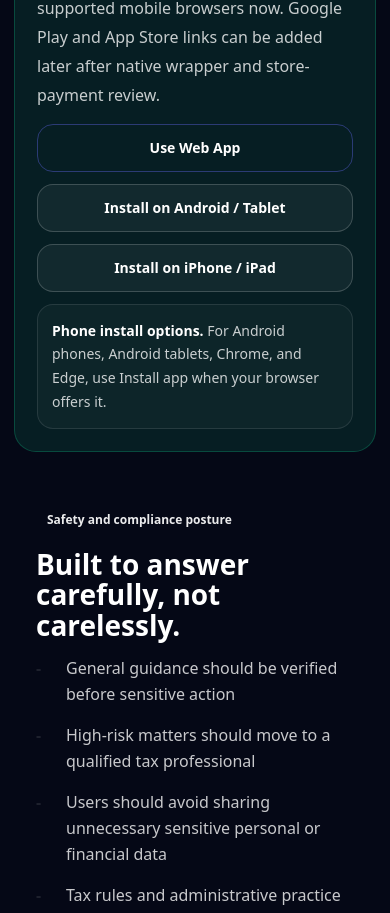
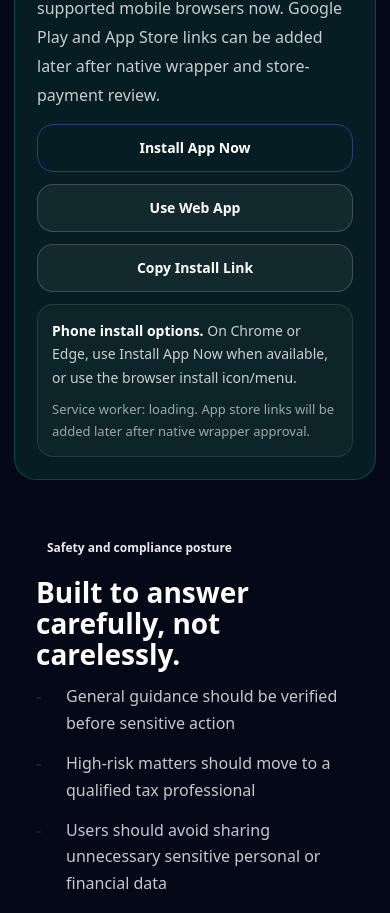
Before and after one commit to SirBM201/naija-tax-guide-frontend, a Next.js app: page / in a window 390 px wide. Shown: the part 6220-7133 px from the top of the page. Built offline with nearby package versions, Linux system fonts and the light colour scheme; no server answers.

Commit message:
Make mobile install controls more reliable

```diff
--- a/components/InstallButtons.tsx
+++ b/components/InstallButtons.tsx
@@ -1,12 +1,19 @@
 "use client";
 
-import React, { useEffect, useState } from "react";
+import React, { useEffect, useMemo, useState } from "react";
 
 type BeforeInstallPromptEvent = Event & {
   platforms?: string[];
   prompt: () => Promise<void>;
   userChoice: Promise<{ outcome: "accepted" | "dismissed"; platform: string }>;
 };
+
+declare global {
+  interface Window {
+    __ntgInstallPrompt?: BeforeInstallPromptEvent | null;
+    __ntgServiceWorkerReady?: boolean;
+  }
+}
 
 type InstallButtonsProps = {
   appHref?: string;
@@ -44,81 +51,138 @@ function detectIos(): boolean {
   return /iphone|ipad|ipod/i.test(window.navigator.userAgent);
 }
 
+function detectAndroid(): boolean {
+  if (typeof window === "undefined") return false;
+  return /android/i.test(window.navigator.userAgent);
+}
+
+function detectInAppBrowser(): boolean {
+  if (typeof window === "undefined") return false;
+  return /FBAN|FBAV|Instagram|Line|Twitter|LinkedInApp|WhatsApp/i.test(window.navigator.userAgent);
+}
+
+function installLink(): string {
+  if (typeof window === "undefined") return "https://www.naijataxguides.com/download";
+  return `${window.location.origin}/download`;
+}
+
 export default function InstallButtons({ appHref = "/login", showInstructions = true }: InstallButtonsProps) {
   const [deferredPrompt, setDeferredPrompt] = useState<BeforeInstallPromptEvent | null>(null);
   const [installed, setInstalled] = useState(false);
   const [isIos, setIsIos] = useState(false);
+  const [isAndroid, setIsAndroid] = useState(false);
+  const [isInAppBrowser, setIsInAppBrowser] = useState(false);
+  const [serviceWorkerReady, setServiceWorkerReady] = useState(false);
   const [message, setMessage] = useState<string | null>(null);
 
   useEffect(() => {
-    setInstalled(detectStandalone());
-    setIsIos(detectIos());
+    const refreshState = () => {
+      setInstalled(detectStandalone());
+      setIsIos(detectIos());
+      setIsAndroid(detectAndroid());
+      setIsInAppBrowser(detectInAppBrowser());
+      setDeferredPrompt(window.__ntgInstallPrompt || null);
+      setServiceWorkerReady(Boolean(window.__ntgServiceWorkerReady));
+    };
 
-    const onBeforeInstallPrompt = (event: Event) => {
-      event.preventDefault();
-      setDeferredPrompt(event as BeforeInstallPromptEvent);
-      setMessage("Install prompt is ready on this device.");
+    refreshState();
+
+    const onPromptReady = () => {
+      refreshState();
+      setMessage("Install prompt is ready on this device. Tap Install App Now.");
     };
 
     const onInstalled = () => {
-      setInstalled(true);
-      setDeferredPrompt(null);
+      refreshState();
       setMessage("Naija Tax Guide has been installed on this device.");
     };
 
-    window.addEventListener("beforeinstallprompt", onBeforeInstallPrompt);
-    window.addEventListener("appinstalled", onInstalled);
+    const onSwReady = () => {
+      refreshState();
+    };
+
+    window.addEventListener("ntg:pwa-install-ready", onPromptReady);
+    window.addEventListener("ntg:pwa-installed", onInstalled);
+    window.addEventListener("ntg:pwa-sw-ready", onSwReady);
 
     return () => {
-      window.removeEventListener("beforeinstallprompt", onBeforeInstallPrompt);
-      window.removeEventListener("appinstalled", onInstalled);
+      window.removeEventListener("ntg:pwa-install-ready", onPromptReady);
+      window.removeEventListener("ntg:pwa-installed", onInstalled);
+      window.removeEventListener("ntg:pwa-sw-ready", onSwReady);
     };
   }, []);
+
+  const statusMessage = useMemo(() => {
+    if (message) return message;
+    if (installed) return "Installed mode detected. Open Naija Tax Guide from your home screen or app launcher.";
+    if (isInAppBrowser) return "You appear to be inside an in-app browser. For installation, open this page in Chrome on Android or Safari on iPhone/iPad.";
+    if (isIos) return "For iPhone and iPad, open this page in Safari, tap Share, then choose Add to Home Screen.";
+    if (deferredPrompt) return "Your browser is ready to install Naija Tax Guide. Tap Install App Now.";
+    if (isAndroid) return "If the install prompt is not shown, open Chrome menu and choose Install app or Add to Home screen.";
+    return "On Chrome or Edge, use Install App Now when available, or use the browser install icon/menu.";
+  }, [deferredPrompt, installed, isAndroid, isInAppBrowser, isIos, message]);
 
   const openWebApp = () => {
     window.location.assign(appHref);
   };
 
-  const installOnAndroidOrDesktop = async () => {
+  const installApp = async () => {
     if (installed) {
       setMessage("The app already appears to be installed. Open it from your home screen or app launcher.");
       return;
     }
 
-    if (deferredPrompt) {
-      await deferredPrompt.prompt();
-      const choice = await deferredPrompt.userChoice;
+    const promptEvent = deferredPrompt || window.__ntgInstallPrompt || null;
+
+    if (promptEvent) {
+      await promptEvent.prompt();
+      const choice = await promptEvent.userChoice;
+      window.__ntgInstallPrompt = null;
       setDeferredPrompt(null);
       setMessage(
         choice.outcome === "accepted"
           ? "Installation started. Open Naija Tax Guide from your home screen when it finishes."
-          : "Installation was dismissed. You can try again from your browser menu."
+          : "Installation was dismissed. You can still install from your browser menu."
       );
       return;
     }
 
+    if (isIos) {
+      setMessage("iPhone or iPad: open this page in Safari, tap Share, then choose Add to Home Screen.");
+      return;
+    }
+
+    if (isInAppBrowser) {
+      setMessage("Open this link in Chrome on Android or Safari on iPhone/iPad, then use the browser install option.");
+      return;
+    }
+
     setMessage(
-      "Android or tablet: open this site in Chrome, tap the browser menu, then choose Install app or Add to Home screen. Desktop Chrome/Edge users can also use the install icon in the address bar."
+      "Install prompt is not available yet on this browser. Try Chrome on Android, Edge/Chrome on desktop, or use the browser menu: Install app / Add to Home screen."
     );
   };
 
-  const showIosInstructions = () => {
-    setMessage(
-      "iPhone or iPad: open naijataxguides.com in Safari, tap the Share button, then choose Add to Home Screen. Apple does not show the same one-tap install prompt as Android Chrome."
-    );
+  const copyInstallLink = async () => {
+    const link = installLink();
+    try {
+      await navigator.clipboard.writeText(link);
+      setMessage("Install link copied. Open it in Chrome on Android or Safari on iPhone/iPad, then add to home screen.");
+    } catch {
+      setMessage(`Install link: ${link}`);
+    }
   };
 
   return (
     <div style={{ display: "grid", gap: 12 }}>
       <div style={{ display: "grid", gridTemplateColumns: "repeat(auto-fit, minmax(180px, 1fr))", gap: 12 }}>
-        <button type="button" onClick={openWebApp} style={primaryButton}>
+        <button type="button" onClick={installApp} style={primaryButton}>
+          Install App Now
+        </button>
+        <button type="button" onClick={openWebApp} style={buttonBase}>
           Use Web App
         </button>
-        <button type="button" onClick={installOnAndroidOrDesktop} style={buttonBase}>
-          Install on Android / Tablet
-        </button>
-        <button type="button" onClick={showIosInstructions} style={buttonBase}>
-          Install on iPhone / iPad
+        <button type="button" onClick={copyInstallLink} style={buttonBase}>
+          Copy Install Link
         </button>
       </div>
 
@@ -135,10 +199,10 @@ export default function InstallButtons({ appHref = "/login", showInstructions =
           }}
         >
           <strong style={{ color: "var(--text)" }}>{installed ? "Installed mode detected." : "Phone install options."}</strong>{" "}
-          {message ||
-            (isIos
-              ? "For iPhone and iPad, use Safari's Share menu and choose Add to Home Screen."
-              : "For Android phones, Android tablets, Chrome, and Edge, use Install app when your browser offers it.")}
+          {statusMessage}
+          <div style={{ marginTop: 8, color: "var(--text-faint)", fontSize: 13 }}>
+            Service worker: {serviceWorkerReady ? "ready" : "loading"}. App store links will be added later after native wrapper approval.
+          </div>
         </div>
       )}
     </div>
```
